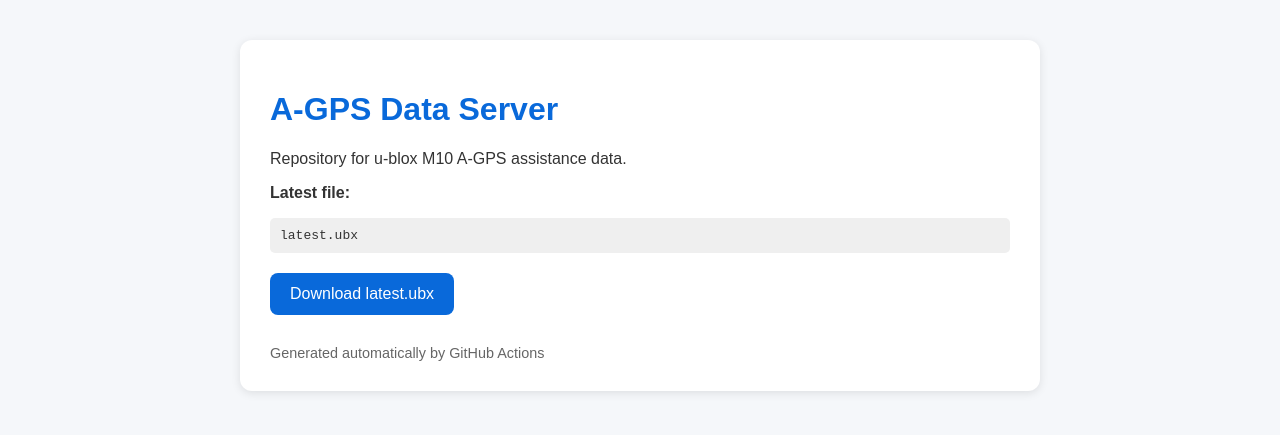
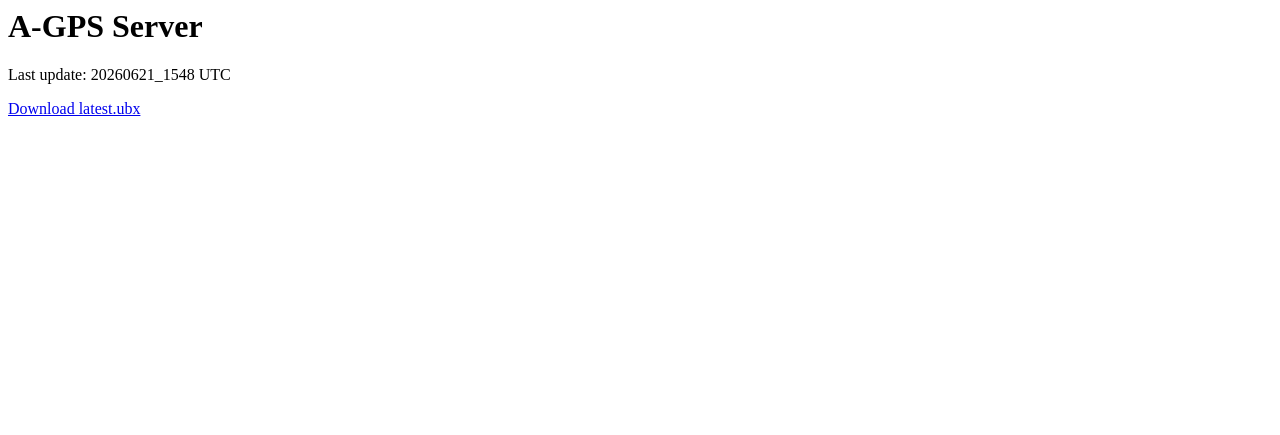
Before and after one commit to brunocosta22/agps-data, a plain HTML site: page docs/index.html in a window 1280 px wide. Drawn offline with Linux system fonts and the light colour scheme.

Commit message:
A-GPS refresh 20260621_1548

```diff
--- a/docs/index.html
+++ b/docs/index.html
@@ -1,79 +1,7 @@
-<!DOCTYPE html>
-<html lang="en">
-<head>
-<meta charset="UTF-8">
-<meta name="viewport" content="width=device-width, initial-scale=1.0">
-<title>A-GPS Data Server</title>
-
-<style>
-body {
-    font-family: Arial, sans-serif;
-    max-width: 800px;
-    margin: auto;
-    padding: 40px;
-    background: #f5f7fa;
-    color: #333;
-}
-
-.card {
-    background: white;
-    border-radius: 12px;
-    padding: 30px;
-    box-shadow: 0 2px 10px rgba(0,0,0,.1);
-}
-
-h1 {
-    color: #0969da;
-}
-
-.code {
-    background: #efefef;
-    padding: 10px;
-    border-radius: 5px;
-    font-family: monospace;
-}
-
-.button {
-    display:inline-block;
-    margin-top:20px;
-    padding:12px 20px;
-    background:#0969da;
-    color:white;
-    text-decoration:none;
-    border-radius:8px;
-}
-
-.footer {
-    margin-top:30px;
-    color:#666;
-    font-size:0.9em;
-}
-</style>
-</head>
-
+<html>
 <body>
-
-<div class="card">
-
-<h1>A-GPS Data Server</h1>
-
-<p>Repository for u-blox M10 A-GPS assistance data.</p>
-
-<p><b>Latest file:</b></p>
-
-<div class="code">
-latest.ubx
-</div>
-
-<a class="button" href="latest.ubx">
-Download latest.ubx
-</a>
-
-<div class="footer">
-Generated automatically by GitHub Actions
-</div>
-
-</div>
-
+<h1>A-GPS Server</h1>
+<p>Last update: 20260621_1548 UTC</p>
+<a href="latest.ubx">Download latest.ubx</a>
 </body>
 </html>
```
Also changed, not shown: 2 other files.
